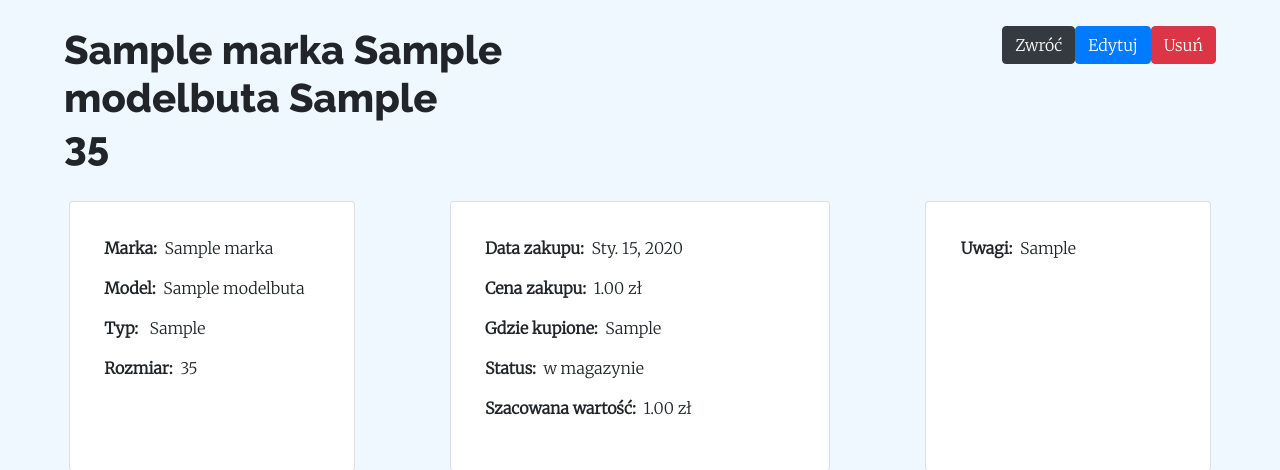
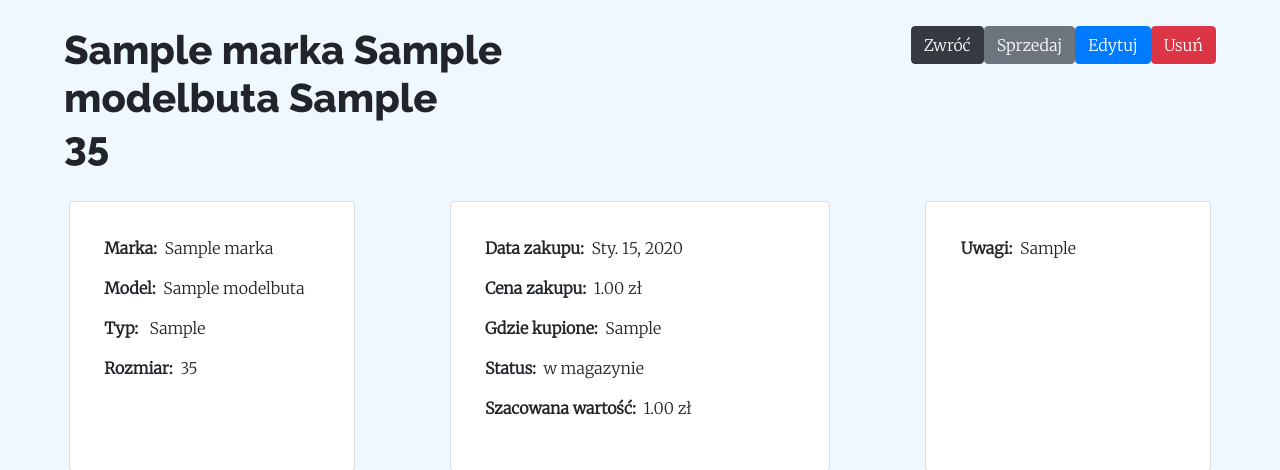
Before and after one commit to Oscris1/shoes-project, a Django app: page /magazyn/1/ in a window 1280 px wide. Shown: the part 56-526 px from the top of the page. Run offline with Django 3.2, Linux system fonts and the light colour scheme; a user stored in the database is signed in; tables that the repository leaves empty hold one stand-in row (values such as "Sample post").

Commit message:
added button to set item as sold

```diff
--- a/templates/magazyn/magazyn_detail.html
+++ b/templates/magazyn/magazyn_detail.html
@@ -12,6 +12,7 @@
                  <a href="{% url 'magazyn_delete' para.pk %}" class="btn btn-danger float-right">Usuń</a>
                  <a href="{% url 'magazyn_update' para.pk %}" class="btn btn-primary float-right">Edytuj</a>
                  {% if para.status == "w magazynie" %}
+                    <a href="#" class="btn btn-secondary float-right">Sprzedaj</a>
                     <a href="{% url 'zwrot_create' para.pk %}" class="btn btn-dark float-right">Zwróć</a>
                  {% endif %}
             </div>
```
